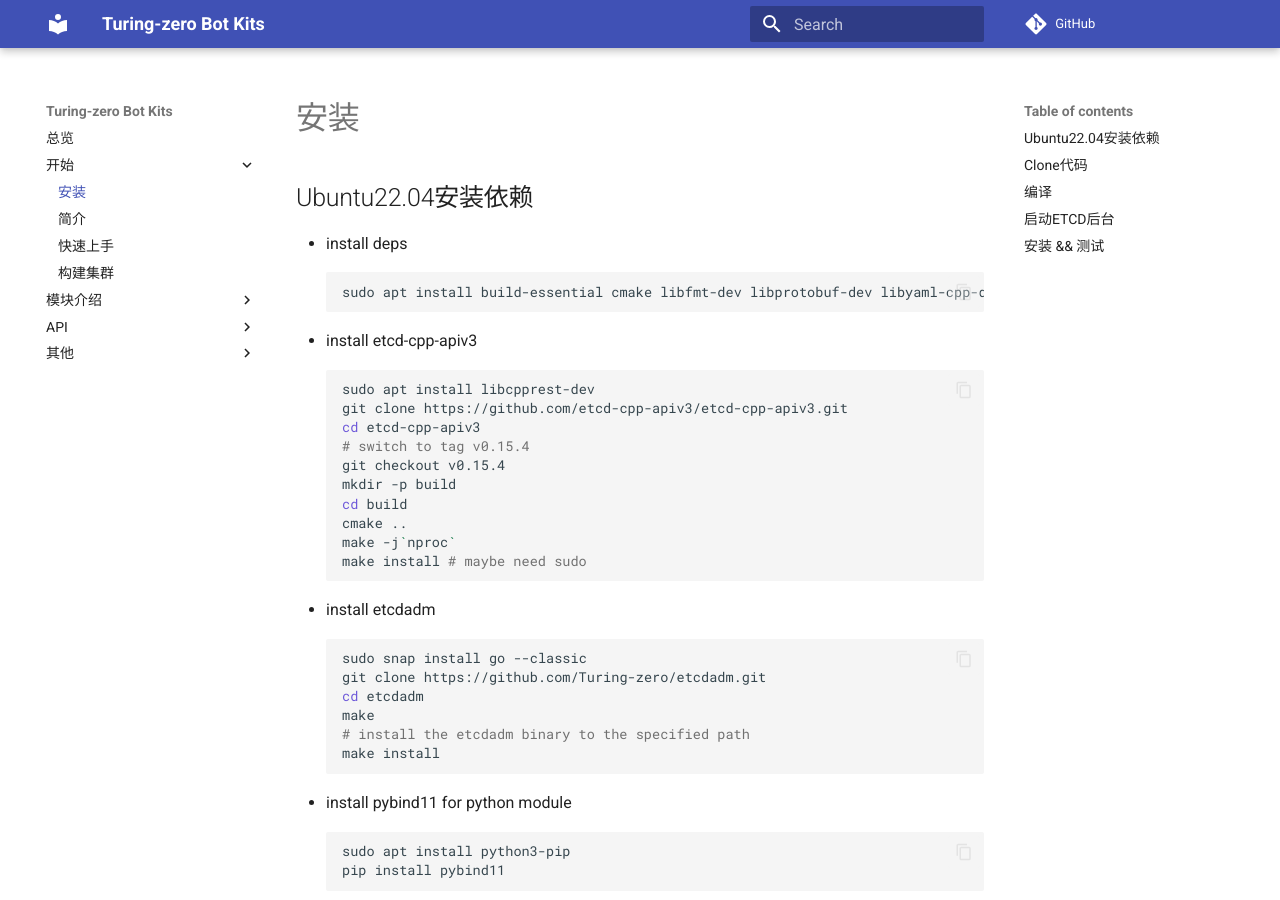
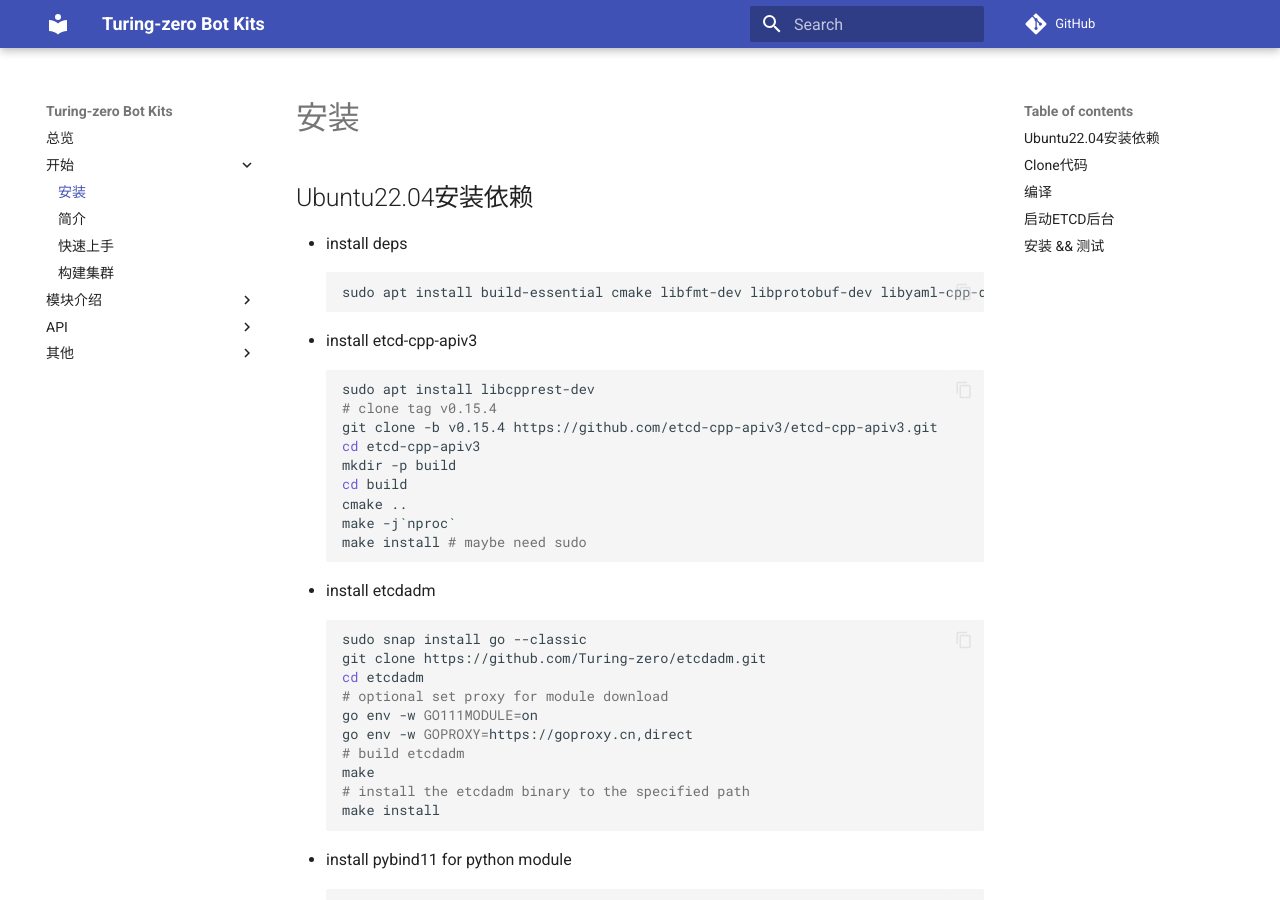
Before and after one commit to Turing-zero/tbk, an MkDocs documentation site: the page built from docs/0_getting_started/0_installation.md, in a window 1280 px wide and 900 px high. Built offline with MkDocs 1.6.1 and Material for MkDocs 9.7.7, drawn with Linux system fonts in a browser that asks for light colours; comment, search, counter and statistics services are not loaded.

````diff
--- a/docs/0_getting_started/0_installation.md
+++ b/docs/0_getting_started/0_installation.md
@@ -9,10 +9,9 @@
 * install etcd-cpp-apiv3
 ```bash
 sudo apt install libcpprest-dev
-git clone https://github.com/etcd-cpp-apiv3/etcd-cpp-apiv3.git
+# clone tag v0.15.4
+git clone -b v0.15.4 https://github.com/etcd-cpp-apiv3/etcd-cpp-apiv3.git
 cd etcd-cpp-apiv3
-# switch to tag v0.15.4
-git checkout v0.15.4
 mkdir -p build
 cd build
 cmake ..
@@ -24,6 +23,10 @@
 sudo snap install go --classic
 git clone https://github.com/Turing-zero/etcdadm.git
 cd etcdadm
+# optional set proxy for module download
+go env -w GO111MODULE=on
+go env -w GOPROXY=https://goproxy.cn,direct
+# build etcdadm
 make
 # install the etcdadm binary to the specified path
 make install
````
Also changed, not shown: 1 other file.
